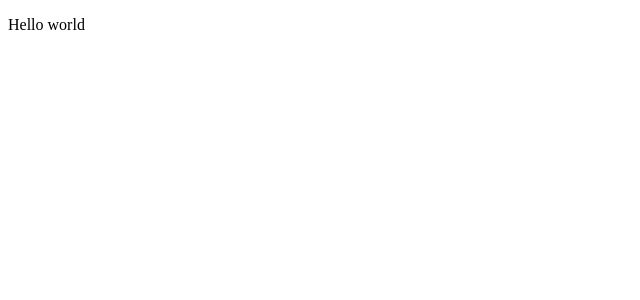
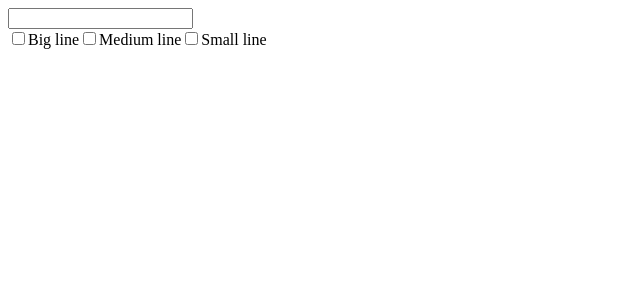
Before and after one commit to Mika-Otter/REACT_Ri7-ProjectF, a React (Vite) app: page / in a window 1280 px wide. Shown: the top 300 px of the page, without its empty margins (0-640 px from the left). Built offline with nearby package versions, Linux system fonts and the light colour scheme.

Commit message:
DONE: Checkbox lines NEXT: Font-size radio

```diff
--- a/components/variableText/index.jsx
+++ b/components/variableText/index.jsx
@@ -0,0 +1,62 @@
+import React, { useState } from "react";
+import s from "./variableText.module.scss";
+
+export default function Variable() {
+    const [test, setTest] = useState("");
+    const [bigLineChecked, setBigLineChecked] = useState(false);
+    const [mediumLineChecked, setMediumLineChecked] = useState(false);
+    const [smallLineChecked, setSmallLineChecked] = useState(false);
+
+    return (
+        <>
+            <section>
+                <div className={s.test}>
+                    <div className={s.test__text}>
+                        <input
+                            type="text"
+                            name="test"
+                            value={test}
+                            onChange={(e) => setTest(e.target.value)}
+                        />
+                    </div>
+
+                    <div className={s.test__buttons}>
+                        <input
+                            type="checkbox"
+                            className={s.checkbox}
+                            id="bigLine"
+                            checked={bigLineChecked}
+                            onChange={() => setBigLineChecked(!bigLineChecked)}
+                        />
+                        <label htmlFor="bigLine">Big line</label>
+
+                        <input
+                            type="checkbox"
+                            className={s.checkbox}
+                            id="mediumLine"
+                            checked={mediumLineChecked}
+                            onChange={() => setMediumLineChecked(!mediumLineChecked)}
+                        />
+                        <label htmlFor="bigLine">Medium line</label>
+
+                        <input
+                            type="checkbox"
+                            className={s.checkbox}
+                            id="smallLine"
+                            checked={smallLineChecked}
+                            onChange={() => setSmallLineChecked(!smallLineChecked)}
+                        />
+                        <label htmlFor="bigLine">Small line</label>
+                    </div>
+                </div>
+            </section>
+            <section>
+                <div className={s.test__view}>
+                    {bigLineChecked && <p>{test}</p>}
+                    {mediumLineChecked && <p>{test}</p>}
+                    {smallLineChecked && <p>{test}</p>}
+                </div>
+            </section>
+        </>
+    );
+}
--- a/src/App.jsx
+++ b/src/App.jsx
@@ -1,9 +1,10 @@
 import { useState } from "react";
+import Variable from "../components/variableText";
 
 export default function App() {
     return (
         <>
-            <p>Hello world</p>
+            <Variable />
         </>
     );
 }
```
Also changed, not shown: 1 other file (tests, documents, lock files or other folders).
